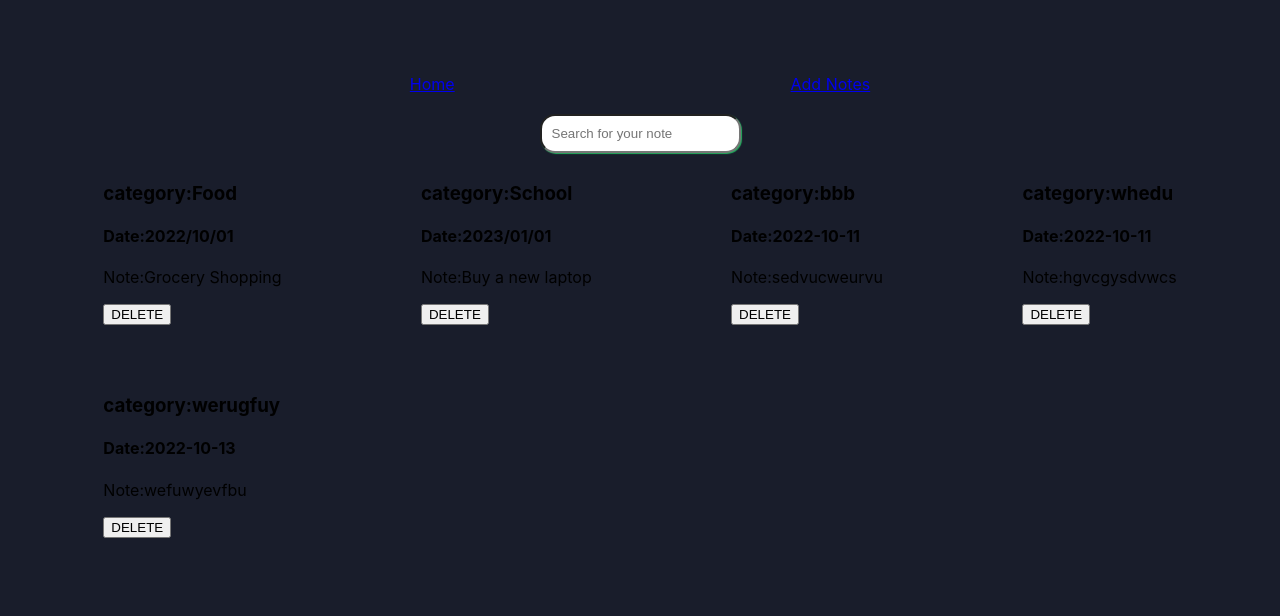
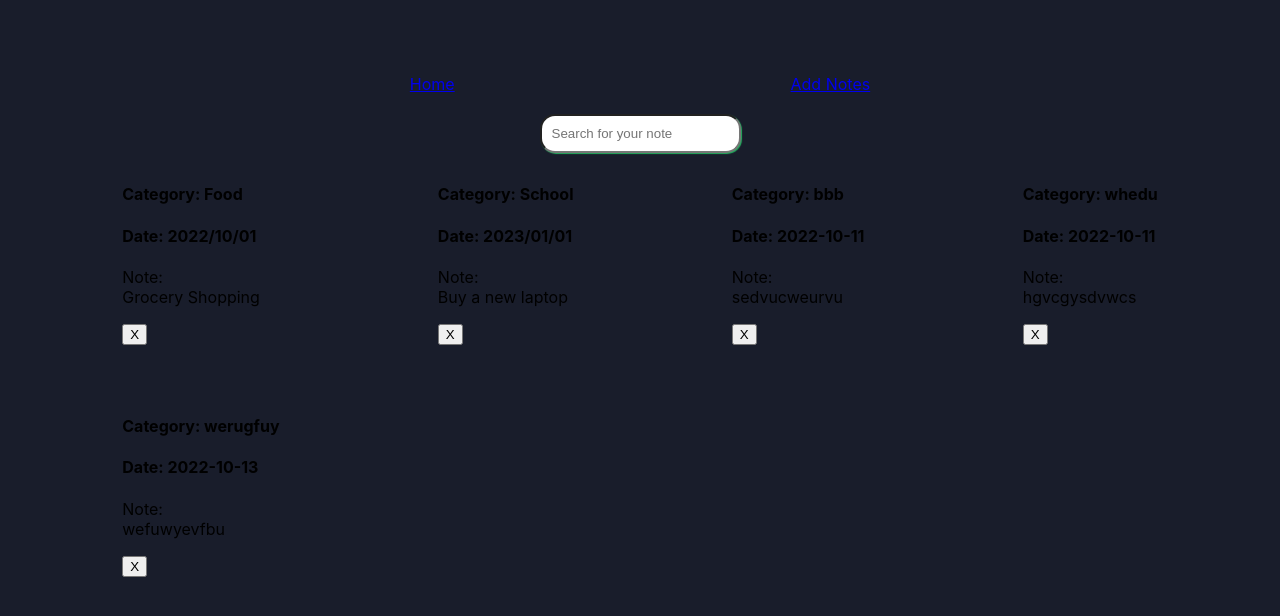
Before and after one commit to Bit-Bytes-Bits/notes-keeper, a React (Create React App) app: page / in a window 1280 px wide. Shown: the top 616 px of the page. Built offline with nearby package versions, Linux system fonts and the light colour scheme; data requests are answered from the project's data file.

Commit message:
add className to NavLink and span to delete button

```diff
--- a/src/components/NavBar.js
+++ b/src/components/NavBar.js
@@ -4,8 +4,8 @@ import { NavLink } from 'react-router-dom'
 function NavBar() {
   return (
     <div className='nav'>
-      <NavLink to="/">Home</NavLink>
-      <NavLink to="/addnotes">Add Notes</NavLink>
+      <NavLink className="navlink" to="/">Home</NavLink>
+      <NavLink className="navlink" to="/addnotes">Add Notes</NavLink>
       {/* <NavLink to="/notes">View Notes</NavLink> */}
 
     </div>
--- a/src/components/NotesList.js
+++ b/src/components/NotesList.js
@@ -2,11 +2,13 @@ import React from "react";
 
 function NotesList({id, note,onDelete}) {
   return (
-    <div>
-      <h3>category:{note.category}</h3>
-      <h4>Date:{note.date}</h4>
-      <p>Note:{note.text}</p>
-      <button onClick={()=>onDelete(id)}>DELETE</button>
+    <div className="noteList">
+      <h4>Category: {note.category}</h4>
+      <h4>Date: {note.date}</h4>
+      <p>Note:
+      <br></br>{note.text}</p>
+      <button className="deleteBtn" onClick={()=>onDelete(id)}><span class="material-symbols-rounded">X
+</span></button>
     </div>
   );
 }
```
